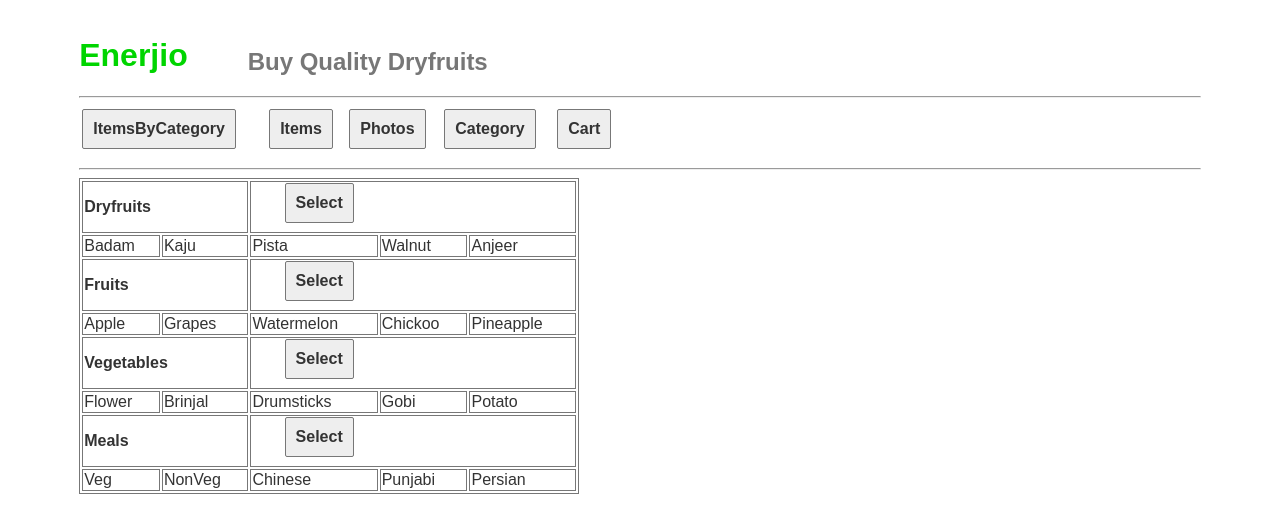
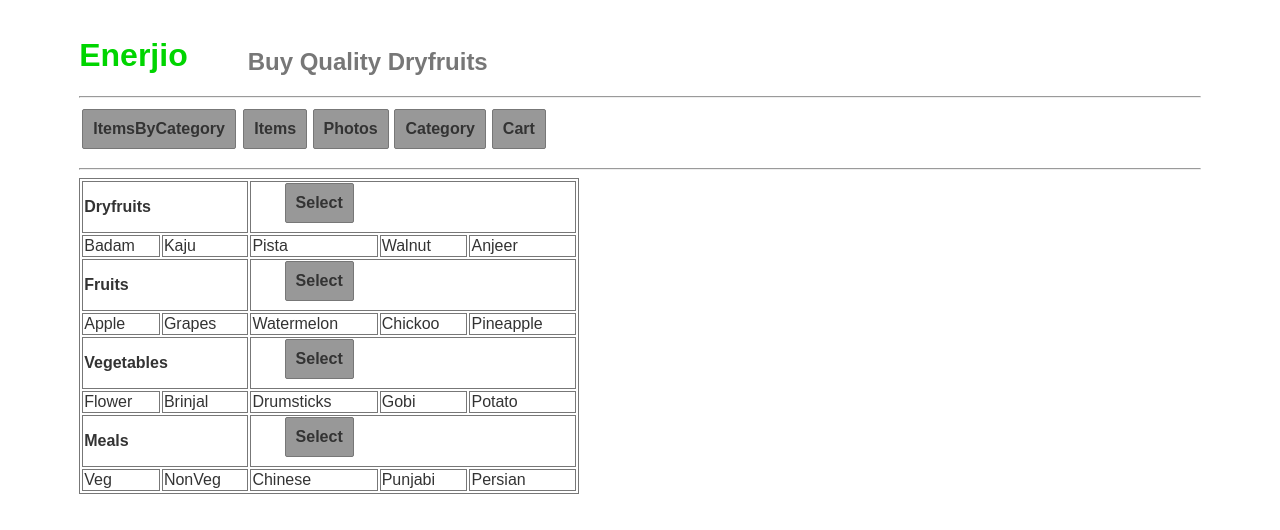
Before and after one commit to prabhusachin/https-github.com-sachin-ta-enerjiyo, a Svelte app: page / in a window 1280 px wide. Shown: the top 530 px of the page. Built offline with nearby package versions, Linux system fonts and the light colour scheme.

Commit message:
gui alignment

```diff
--- a/src/App.svelte
+++ b/src/App.svelte
@@ -327,7 +327,7 @@ body{
 }
 button{
 	padding:10px;
-	background-color: #eee;
+	background-color: #989898;
 	border:1px solid #777;
 	font-size: 16px;
 	font-weight: bold;
@@ -424,7 +424,7 @@ margin-bottom: 10px;
 Buy Quality Dryfruits
 </h2>
 <hr/>
-<table width="550">
+<table width="475">
 <tr><td>
 <button on:click={handleallItemsbycatClick} id = "menubutton" class = "selectcategory">
 ItemsByCategory
```
